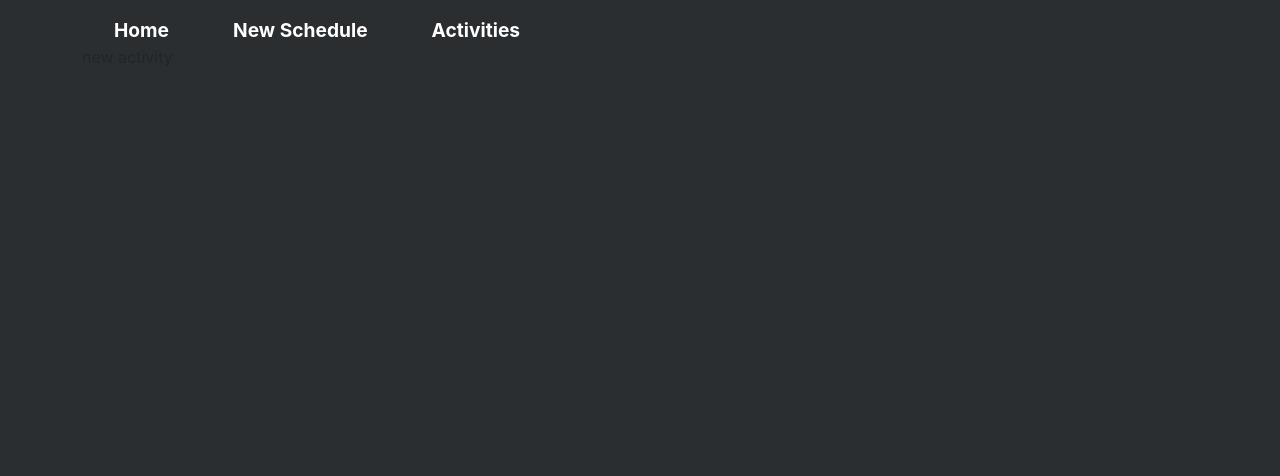
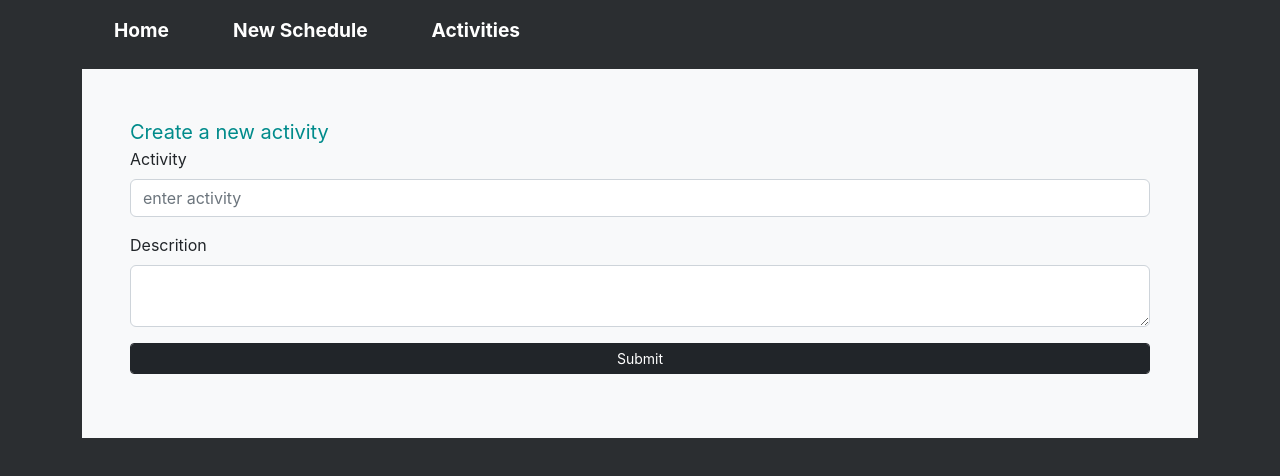
Before and after one commit to Esther2015157/fitnessapp, a React (Create React App) app: page /newactivities in a window 1280 px wide. Shown: the top 476 px of the page. Built offline with nearby package versions, Linux system fonts and the light colour scheme.

Commit message:
designed activity entry form

```diff
--- a/src/components/Newactivities.js
+++ b/src/components/Newactivities.js
@@ -3,7 +3,20 @@ import React from 'react'
 function Newactivities() {
   return (
     <div>
-      new activity
+      <form className='form-group bg-light p-5 mt-4'>
+        <span className='headings fs-5'>Create a new activity</span>
+        <div class="mb-3">
+            <label className="form-label">Activity</label>
+            <input type="text" className="form-control" placeholder="enter activity"/>
+        </div>
+        <div class="mb-3">
+            <label className="form-label">Descrition</label>
+            <textarea className="form-control"></textarea>
+        </div>
+        <div class="mb-3">
+            <input type="submit" className="form-control btn btn-sm btn-dark"/>
+        </div>
+      </form>
     </div>
   )
 }
--- a/src/components/Newschedule.js
+++ b/src/components/Newschedule.js
@@ -7,7 +7,12 @@ function Newschedule() {
         <span className='headings fs-5'>Create a new schedule</span>
         <div class="mb-3">
             <label className="form-label">Activity</label>
-            <input type="text" className="form-control" placeholder="enter activity"/>
+            <select className='form-select'>
+                <option>Yoga</option>
+                <option>Push ups</option>
+                <option>Squats</option>
+                <option>Meditation</option>
+            </select>
         </div>
         <div class="mb-3">
             <label className="form-label">Time</label>
```
